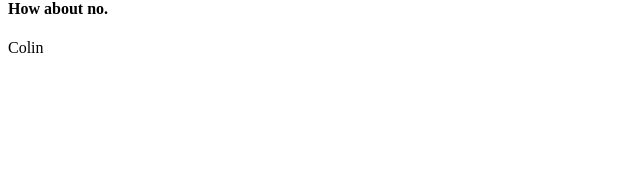
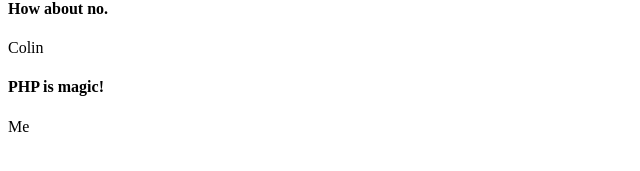
Before and after one commit to markpackham/comments, a React (Create React App) app: page / in a window 1280 px wide. Shown: the part 147-318 px from the top of the page, without its empty margins (0-640 px from the left). Built offline with nearby package versions, Linux system fonts and the light colour scheme.

Commit message:
fix Comment Box bug

```diff
--- a/src/components/CommentList.js
+++ b/src/components/CommentList.js
@@ -7,6 +7,7 @@ export default class CommentList extends Component{
             <div className="comment-list">
                 <Comment author="Zsolt">Give me a zsolt hand!</Comment>
                 <Comment author="Colin">How about no.</Comment>
+                <Comment author="Me">PHP is magic!</Comment>
             </div>
         )
 
--- a/src/containers/CommentBox.js
+++ b/src/containers/CommentBox.js
@@ -2,11 +2,30 @@ import React, {Component} from "react";
 import CommentList from '../components/CommentList';
 
 class CommentBox extends Component {
+
+    constructor(props) {
+        super(props);
+        this.state = {
+            comments: [
+                {
+                    id: 1,
+                    author: "Hannah",
+                    text: "React is dope."
+                },
+                {
+                    id: 2,
+                    author: "Katie",
+                    text: "I like Vue better though."
+                }
+            ]
+        }
+    }
+
     render(){
         return (
             <div className="comment-box">
                <h2>Comments</h2>
-               <CommentList />
+               <CommentList comments={this.state.comments} />
             </div>
         );
     }
```
